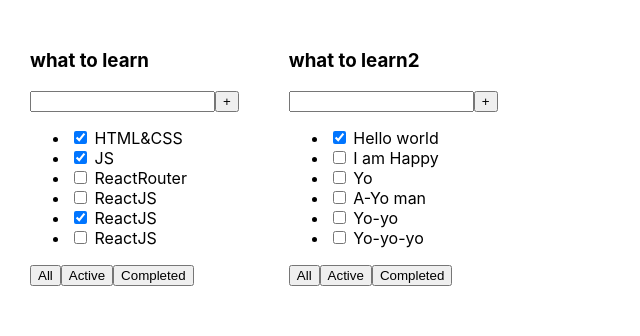
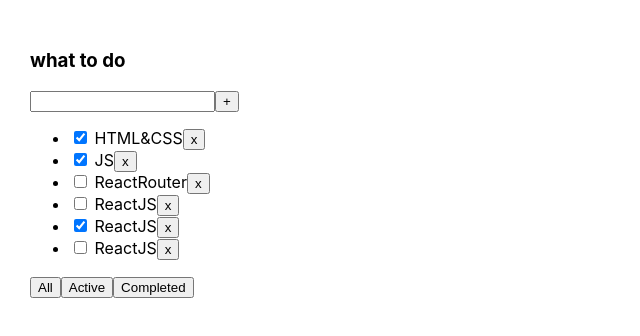
Before and after one commit to Andrey-Fedosov/ToDoListItKam, a React (Create React App) app: page / in a window 1280 px wide. Shown: the top 336 px of the page, without its empty margins (0-640 px from the left). Built offline with nearby package versions, Linux system fonts and the light colour scheme.

Commit message:
feature add delete task functionality

```diff
--- a/src/App.tsx
+++ b/src/App.tsx
@@ -1,32 +1,26 @@
-import React from 'react';
-import './App.css';
-import { TODOList } from './TODOList';
+import React, { useState } from "react";
+import "./App.css";
+import { TODOList } from "./TODOList";
 
 function App() {
-  const truck = 'what to learn';
-  const truck2 = 'what to learn2';
+  const tasklist = "what to do";
 
-  const tasks1 = [
-    { id: 1, title: 'HTML&CSS', isDone: true },
-    { id: 2, title: 'JS', isDone: true },
-    { id: 3, title: 'ReactRouter', isDone: false },
-    { id: 4, title: 'ReactJS', isDone: false },
-    { id: 5, title: 'ReactJS', isDone: true },
-    { id: 6, title: 'ReactJS', isDone: false },
-  ];
-  const tasks2 = [
-    { id: 1, title: 'Hello world', isDone: true },
-    { id: 2, title: 'I am Happy', isDone: false },
-    { id: 3, title: 'Yo', isDone: false },
-    { id: 4, title: 'A-Yo man', isDone: false },
-    { id: 5, title: 'Yo-yo', isDone: false },
-    { id: 6, title: 'Yo-yo-yo', isDone: false },
-  ];
+  const [tasks, setTasks] = useState([
+    { id: 1, title: "HTML&CSS", isDone: true },
+    { id: 2, title: "JS", isDone: true },
+    { id: 3, title: "ReactRouter", isDone: false },
+    { id: 4, title: "ReactJS", isDone: false },
+    { id: 5, title: "ReactJS", isDone: true },
+    { id: 6, title: "ReactJS", isDone: false },
+  ]);
+
+  const deleteTask = (taskId: number) => {
+    setTasks(tasks.filter((t) => t.id !== taskId));
+  };
 
   return (
     <div className="App">
-      <TODOList truck1={truck} task={tasks1} />
-      <TODOList truck1={truck2} task={tasks2} />
+      <TODOList tasklist={tasklist} task={tasks} deleteTask={deleteTask} />
     </div>
   );
 }
--- a/src/TODOList.tsx
+++ b/src/TODOList.tsx
@@ -1,9 +1,10 @@
-import React from 'react';
+import React from "react";
 
 type PropsType = {
-  truck1: string;
+  tasklist: string;
   // tasks: Array<TaskType>;
   task: TaskType[];
+  deleteTask: (taskId: number) => void;
 };
 
 type TaskType = {
@@ -15,7 +16,7 @@
 export const TODOList = (props: PropsType) => {
   return (
     <div>
-      <h3>{props.truck1}</h3>
+      <h3>{props.tasklist}</h3>
       <div>
         <input />
         <button>+</button>
@@ -24,23 +25,12 @@
         {props.task.map((el) => {
           return (
             <li>
-              <input type="checkbox" checked={el.isDone} />{' '}
+              <input type="checkbox" checked={el.isDone} />{" "}
               <span>{el.title}</span>
+              <button onClick={() => props.deleteTask(el.id)}>x</button>
             </li>
           );
         })}
-        {/* <li>
-          <input type="checkbox" checked={props.task[0].isDone} />{' '}
-          <span>{props.task[0].title}</span>
-        </li>
-        <li>
-          <input type="checkbox" checked={props.task[1].isDone} />{' '}
-          <span>{props.task[1].title}</span>
-        </li>
-        <li>
-          <input type="checkbox" checked={props.task[2].isDone} />{' '}
-          <span>{props.task[2].title}</span>
-        </li> */}
       </ul>
       <div>
         <button>All</button>
```
